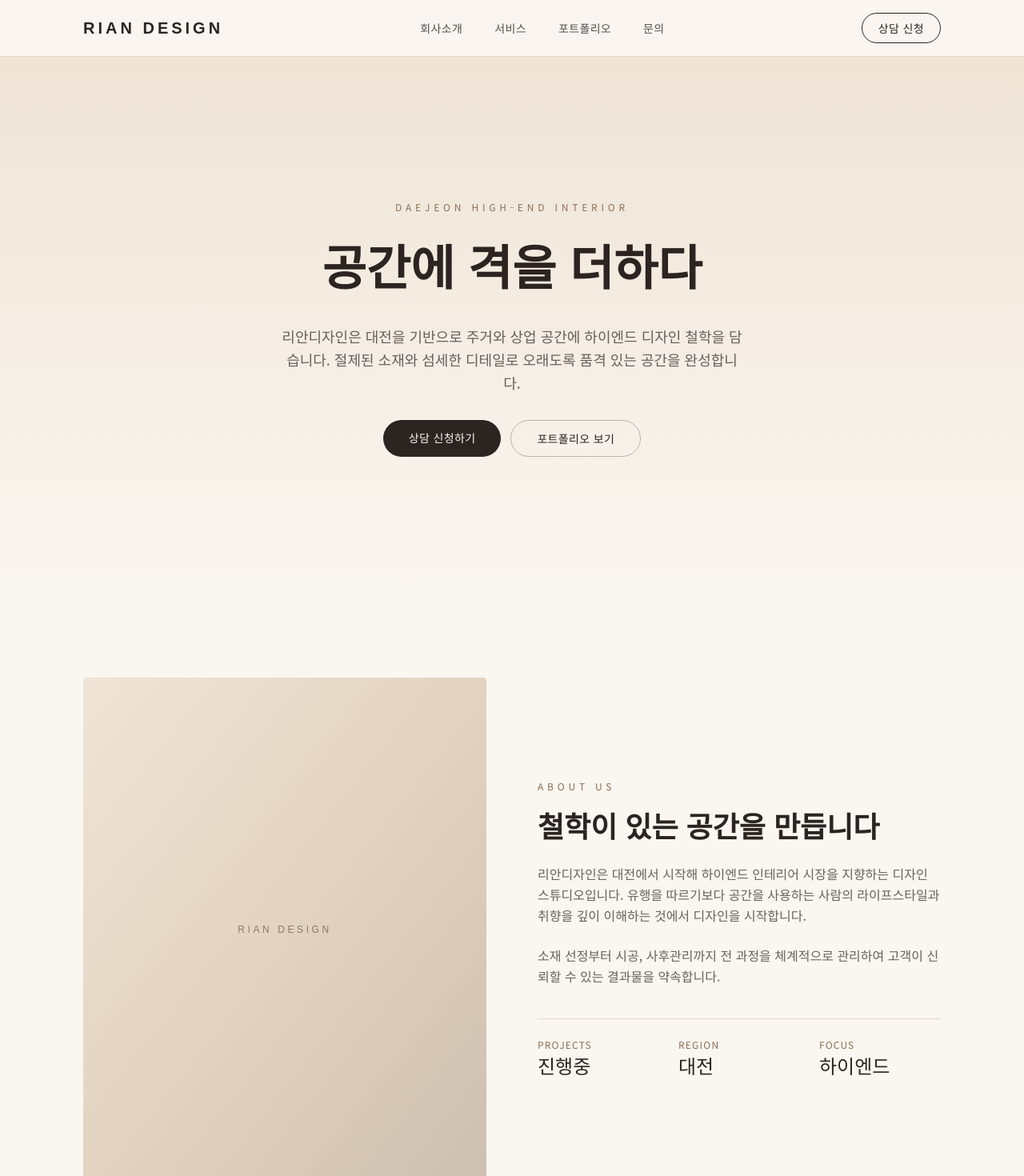
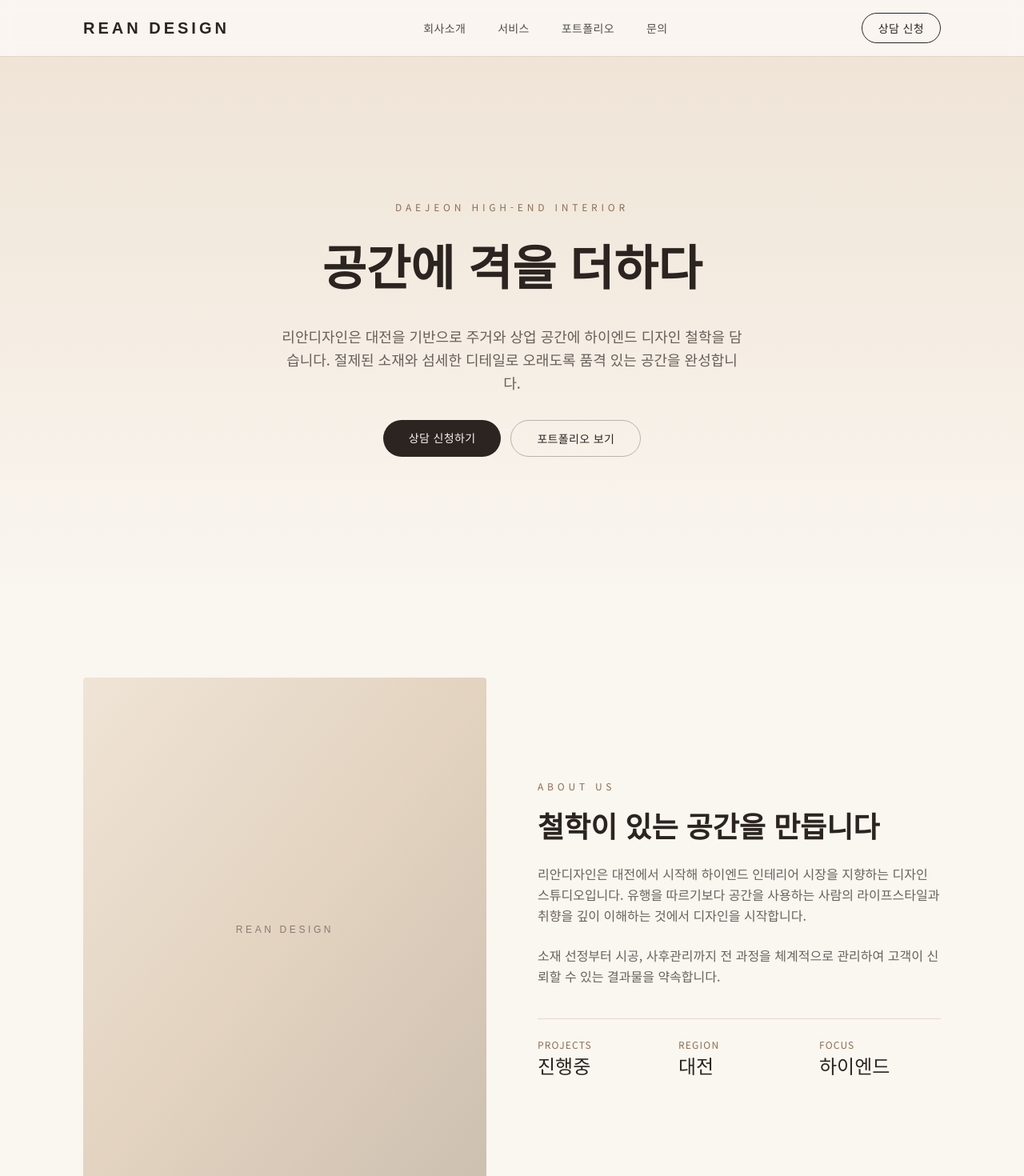
Before and after one commit to dlatjdbs7-tech/riandesign-web, a Next.js app: page / in a window 1280 px wide. Shown: the top 1470 px of the page at 80% size. Built offline with nearby package versions, Linux system fonts and the light colour scheme.

Commit message:
fix: correct brand wordmark from RIAN to REAN to match domain/logo

```diff
--- a/src/app/layout.tsx
+++ b/src/app/layout.tsx
@@ -17,7 +17,7 @@ const notoSerifKr = Noto_Serif_KR({
 });
 
 export const metadata: Metadata = {
-  metadataBase: new URL("https://riandesign.example.com"),
+  metadataBase: new URL("https://reandesign.co.kr"),
   title: {
     default: "리안디자인 | 대전 하이엔드 인테리어",
     template: "%s | 리안디자인",
--- a/src/components/About.tsx
+++ b/src/components/About.tsx
@@ -4,7 +4,7 @@ export default function About() {
   return (
     <section id="about" className="mx-auto max-w-6xl px-6 py-24 sm:px-10">
       <div className="grid gap-12 sm:grid-cols-2 sm:items-center sm:gap-16">
-        <PlaceholderBlock label="RIAN DESIGN" className="aspect-[4/5] w-full rounded-sm" />
+        <PlaceholderBlock label="REAN DESIGN" className="aspect-[4/5] w-full rounded-sm" />
 
         <div className="flex flex-col gap-6">
           <p className="text-xs tracking-[0.4em] text-taupe">ABOUT US</p>
--- a/src/components/Footer.tsx
+++ b/src/components/Footer.tsx
@@ -2,7 +2,7 @@ export default function Footer() {
   return (
     <footer className="border-t border-nude/60 bg-cream px-6 py-10 text-xs text-charcoal/60 sm:px-10">
       <div className="mx-auto flex max-w-6xl flex-col gap-2 sm:flex-row sm:items-center sm:justify-between">
-        <p className="font-serif tracking-[0.2em] text-charcoal">RIAN DESIGN</p>
+        <p className="font-serif tracking-[0.2em] text-charcoal">REAN DESIGN</p>
         <div className="flex flex-col gap-1 sm:text-right">
           <p>리안디자인 · 대표 임상혁 · 사업자등록번호 592-05-01726</p>
           <p>대전광역시 서구 도안중로305번안길 7-17, 101호 · 042-721-9714 · red7@hanmail.net</p>
--- a/src/components/Header.tsx
+++ b/src/components/Header.tsx
@@ -19,7 +19,7 @@ export default function Header() {
           href="#top"
           className="font-serif text-xl font-semibold tracking-[0.2em] text-charcoal"
         >
-          RIAN DESIGN
+          REAN DESIGN
         </a>
 
         <nav aria-label="주요 메뉴" className="hidden gap-10 sm:flex">
```
